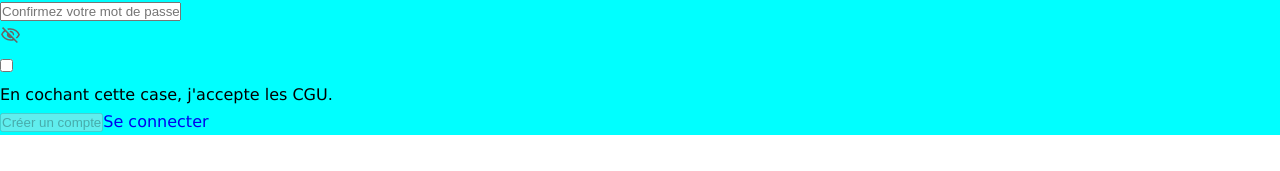
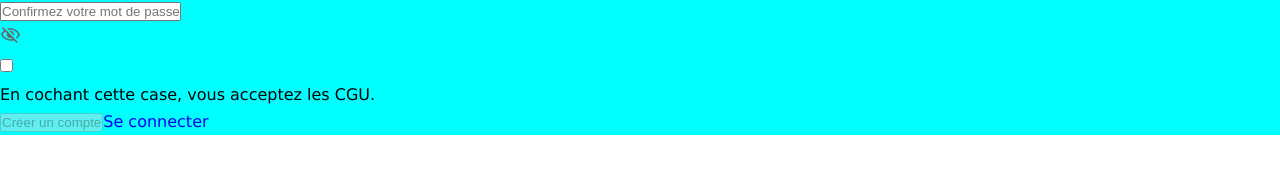
Before and after one commit to ChristopheBarth/Netflix-Challenge, a React (Vite) app in the folder client/: page /signup in a window 1280 px wide. Shown: the part 367-538 px from the top of the page. Built offline with nearby package versions, Linux system fonts and the light colour scheme.

Commit message:
Form : OK

```diff
--- a/client/src/components/SignupForm.tsx
+++ b/client/src/components/SignupForm.tsx
@@ -1,4 +1,5 @@
 import { useState } from "react";
+import { Link } from "react-router-dom";
 import SvgIcons from "./SvgIcons";
 import "../styles/signupForm.css";
 
@@ -143,14 +144,12 @@ export default function SignupForm() {
         </div>
         <div className="checkbox-container">
           <input type="checkbox" checked={checked} onChange={toggleCheck} />
-          <p>En cochant cette case, j'accepte les CGU.</p>
+          <p>En cochant cette case, vous acceptez les CGU.</p>
         </div>
         <button type="submit" className="signup-button" disabled={!checked}>
           Créer un compte
         </button>
-        <a href="test" className="login-link">
-          Se connecter
-        </a>
+        <Link to="#">Se connecter</Link>
       </form>
     </div>
   );
```
